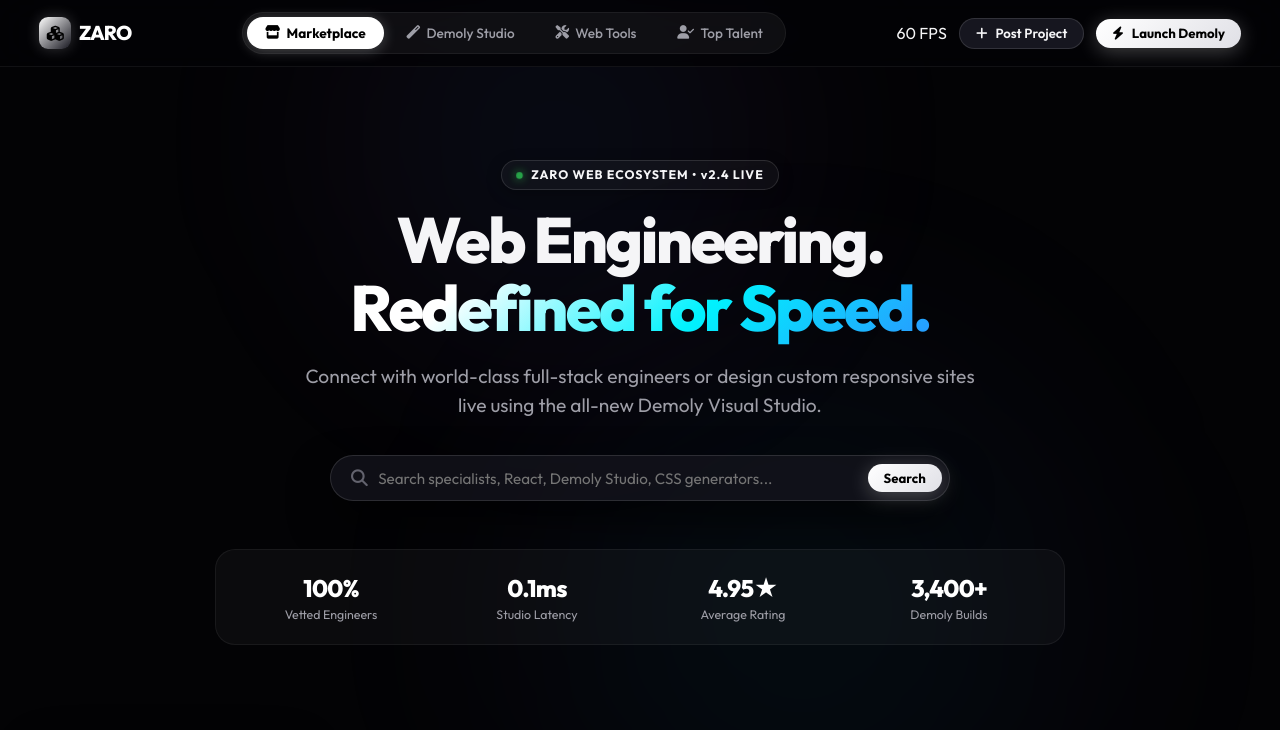
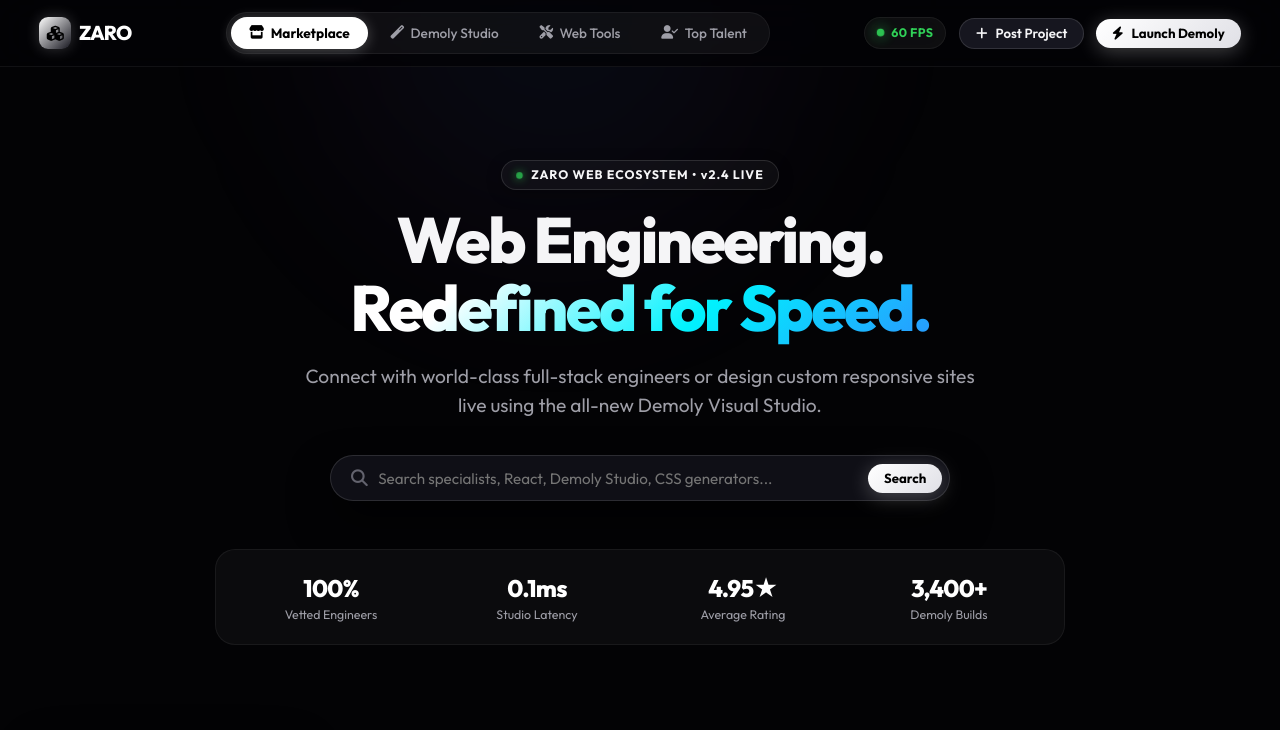
Before and after one commit to gopiprakan/zaro, a website: page index.html in a window 1280 px wide. Shown: the top 730 px of the page. Drawn offline with Linux system fonts and the light colour scheme.

Commit message:
perf: optimize rendering performance with CSS containment and hardware acceleration and add FPS indicator component

```diff
--- a/style.css
+++ b/style.css
@@ -49,8 +49,9 @@
     --glow-cyan: 0 0 30px rgba(0, 242, 254, 0.25);
     --glow-purple: 0 0 35px rgba(175, 82, 222, 0.25);
 
-    --transition: all 0.3s cubic-bezier(0.16, 1, 0.3, 1);
-    --transition-fast: all 0.18s cubic-bezier(0.16, 1, 0.3, 1);
+    /* Hardware Accelerated Specific Transitions */
+    --transition: transform 0.25s cubic-bezier(0.16, 1, 0.3, 1), opacity 0.25s cubic-bezier(0.16, 1, 0.3, 1), background-color 0.2s ease, border-color 0.2s ease, box-shadow 0.25s cubic-bezier(0.16, 1, 0.3, 1);
+    --transition-fast: transform 0.15s cubic-bezier(0.16, 1, 0.3, 1), opacity 0.15s cubic-bezier(0.16, 1, 0.3, 1), background-color 0.15s ease, border-color 0.15s ease;
 }
 
 /* ==========================================================================
@@ -67,6 +68,7 @@
     scroll-behavior: smooth;
     font-size: 16px;
     -webkit-font-smoothing: antialiased;
+    text-rendering: optimizeLegibility;
 }
 
 body {
@@ -77,9 +79,10 @@
     overflow-x: hidden;
     min-height: 100vh;
     position: relative;
+    contain: layout style;
 }
 
-/* Subtle Ambient Glow Background Orbs */
+/* Subtle Ambient Glow Background Orbs - GPU Accelerated Composite Layers */
 body::before {
     content: '';
     position: fixed;
@@ -91,6 +94,8 @@
     filter: blur(80px);
     pointer-events: none;
     z-index: 0;
+    will-change: transform;
+    transform: translateZ(0);
 }
 
 body::after {
@@ -104,6 +109,8 @@
     filter: blur(100px);
     pointer-events: none;
     z-index: 0;
+    will-change: transform;
+    transform: translateZ(0);
 }
 
 main {
@@ -146,6 +153,43 @@
 }
 
 /* ==========================================================================
+   FPS Engine Status Indicator
+   ========================================================================== */
+
+.fps-badge {
+    display: inline-flex;
+    align-items: center;
+    gap: 0.45rem;
+    padding: 0.35rem 0.75rem;
+    border-radius: var(--radius-full);
+    background: rgba(255, 255, 255, 0.05);
+    border: 1px solid var(--apple-border-subtle);
+    font-size: 0.775rem;
+    font-weight: 700;
+    color: var(--accent-emerald);
+    letter-spacing: 0.03em;
+    user-select: none;
+    will-change: transform;
+    transform: translateZ(0);
+    backdrop-filter: blur(12px);
+    -webkit-backdrop-filter: blur(12px);
+}
+
+.fps-dot {
+    width: 7px;
+    height: 7px;
+    border-radius: 50%;
+    background-color: var(--accent-emerald);
+    box-shadow: 0 0 10px var(--accent-emerald);
+    animation: fpsPulse 1.5s ease-in-out infinite alternate;
+}
+
+@keyframes fpsPulse {
+    0% { transform: scale(0.9); opacity: 0.7; }
+    100% { transform: scale(1.15); opacity: 1; box-shadow: 0 0 14px var(--accent-emerald); }
+}
+
+/* ==========================================================================
    Apple Cards & Glassmorphism Utilities
    ========================================================================== */
 
@@ -159,6 +203,9 @@
     transition: var(--transition);
     position: relative;
     overflow: hidden;
+    will-change: transform, opacity;
+    transform: translateZ(0);
+    contain: paint layout;
 }
 
 .apple-card::before {
@@ -175,7 +222,7 @@
 .apple-card:hover {
     background: var(--apple-card-hover);
     border-color: var(--apple-border);
-    transform: translateY(-4px);
+    transform: translateY(-4px) translateZ(0);
     box-shadow: 0 25px 50px rgba(0, 0, 0, 0.7);
 }
 
@@ -195,6 +242,8 @@
     white-space: nowrap;
     position: relative;
     user-select: none;
+    will-change: transform;
+    transform: translateZ(0);
 }
 
 .btn-primary, .btn-blue {
```
